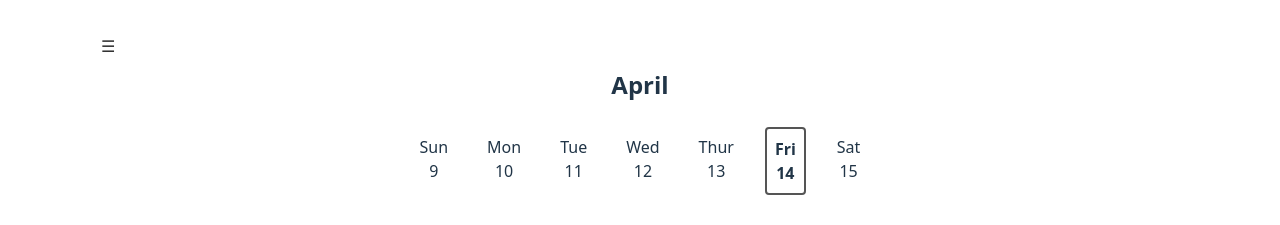
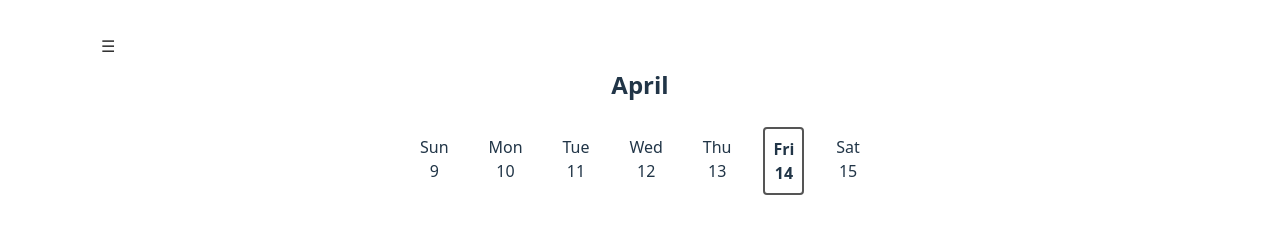
Before and after one commit to rezdelamasa/PocketBullets, a Vue app: page /weekly in a window 1280 px wide. Shown: the top 225 px of the page. Built offline with nearby package versions, Linux system fonts and the light colour scheme; what vue-uuid would draw is missing.

Commit message:
fix: fix thursday short name

```diff
--- a/src/pages/Weekly.vue
+++ b/src/pages/Weekly.vue
@@ -36,7 +36,7 @@ const monthNames = ["January", "February", "March", "April", "May", "June",
     "July", "August", "September", "October", "November", "December"
 ];
 
-const dayNamesShort = ["Sun", "Mon", "Tue", "Wed", "Thur", "Fri", "Sat"];
+const dayNamesShort = ["Sun", "Mon", "Tue", "Wed", "Thu", "Fri", "Sat"];
 
 const monthName = () => {
     return monthNames[date.value.getMonth()];
```
